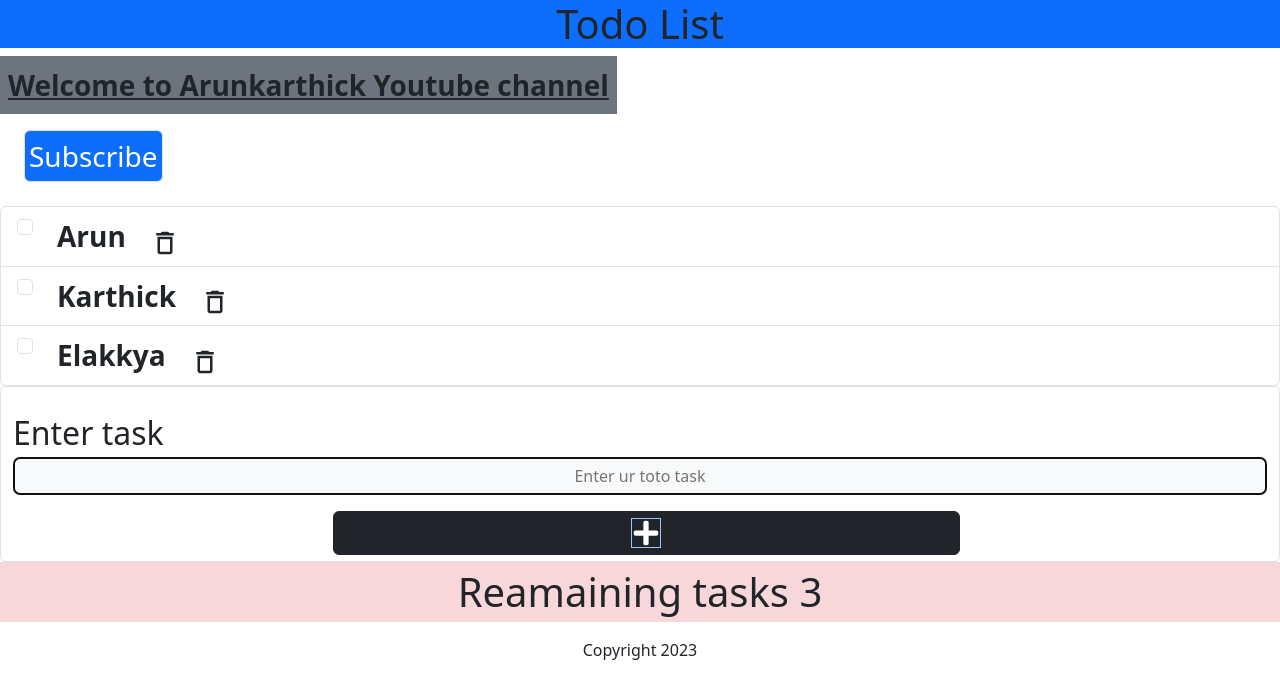
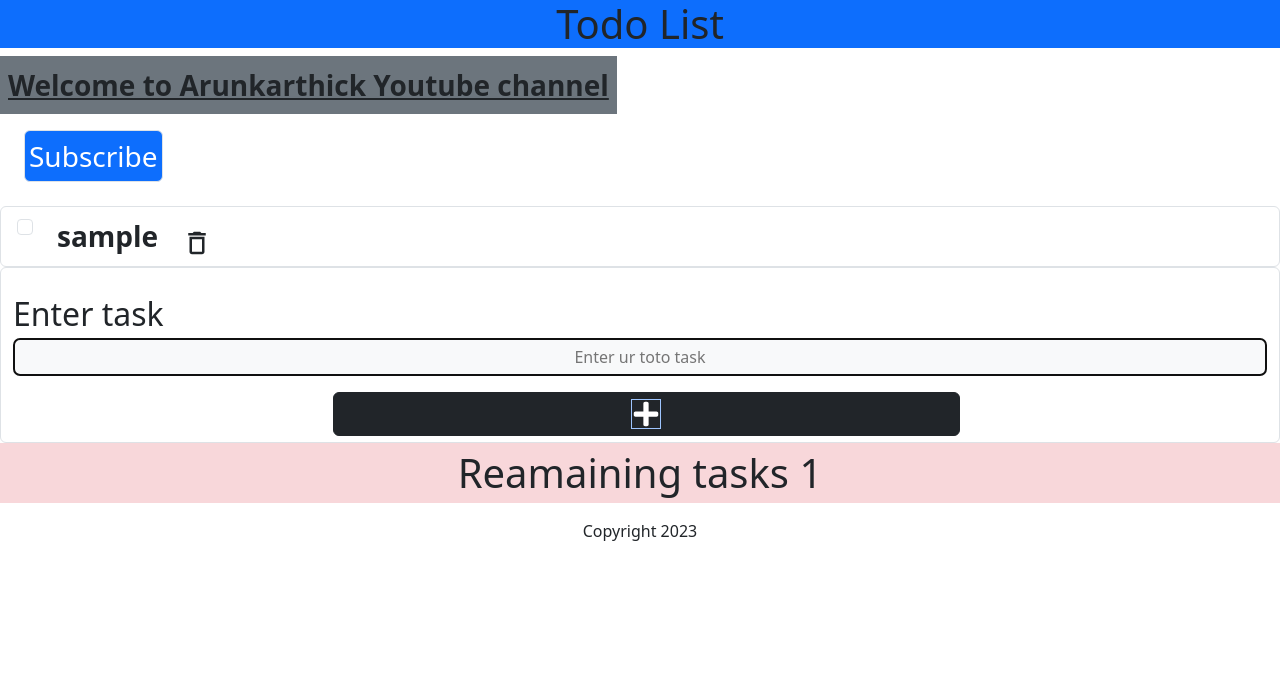
Before and after one commit to Arunkarthick2001/Todo, a React (Create React App) app: page / in a window 1280 px wide. Shown: the top 698 px of the page. Built offline with nearby package versions, Linux system fonts and the light colour scheme.

Commit message:
changes commit

```diff
--- a/src/App.js
+++ b/src/App.js
@@ -5,14 +5,8 @@ import { Footer } from "./components/footer";
 import AddItems from "./components/AddItems";
 function App() {
   const [items, setItems] = useState([
-    { id: 1, name: "Arun", Dept: "ECE", checked: false },
-    {
-      id: 2,
-      name: "Karthick",
-      Dept: "ECE",
-      checked: false,
-    },
-    { id: 3, name: "Elakkya", Dept: "ECE", checked: false },
+    { id: 1, name: "sample", Dept: "ECE", checked: false },
+
   ]);
 
   const handleCheck = (id) => {
```
